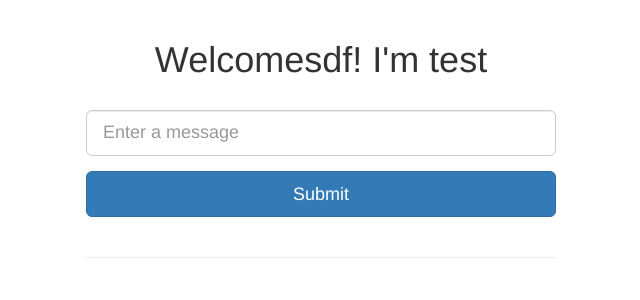
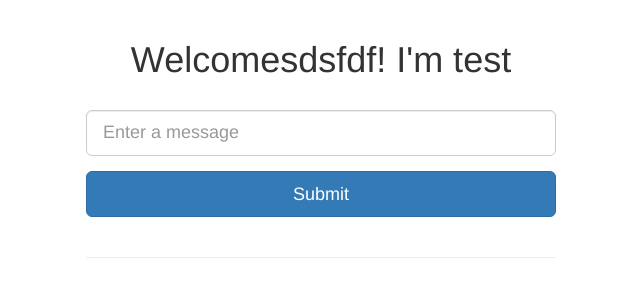
Before and after one commit to CBR09/flaskapp, a Flask app: page / in a window 1280 px wide. Shown: the top 300 px of the page, without its empty margins (319-959 px from the left). Run offline with Flask 2, Linux system fonts and the light colour scheme; data that the repository does not hold is empty; some libraries are stand-ins or nearby versions.

Commit message:
dsfgdfsg

```diff
--- a/web/templates/index.html
+++ b/web/templates/index.html
@@ -3,7 +3,7 @@
 {% block content %}
 
 <div class="text-center">
-  <h1>Welcomesdf! I'm test</h1>
+  <h1>Welcomesdsfdf! I'm test</h1>
 </div>
 
 <br>
```
